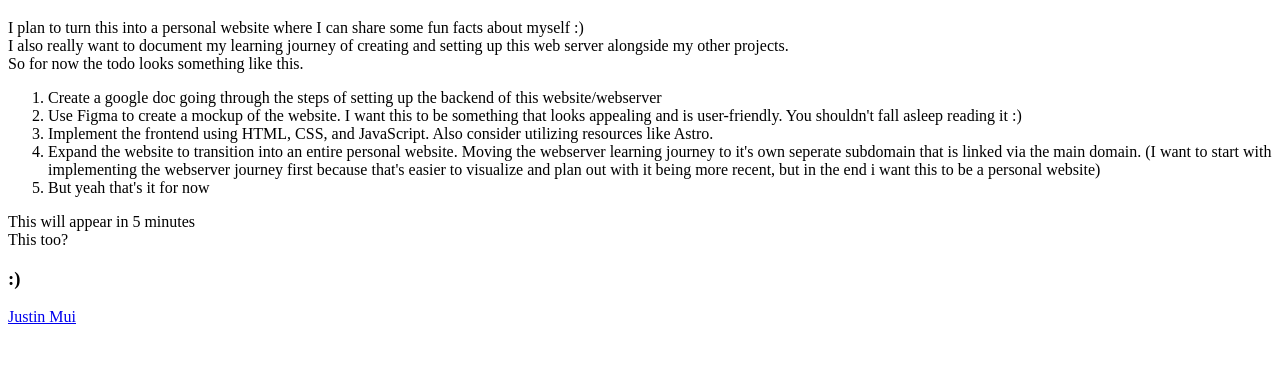
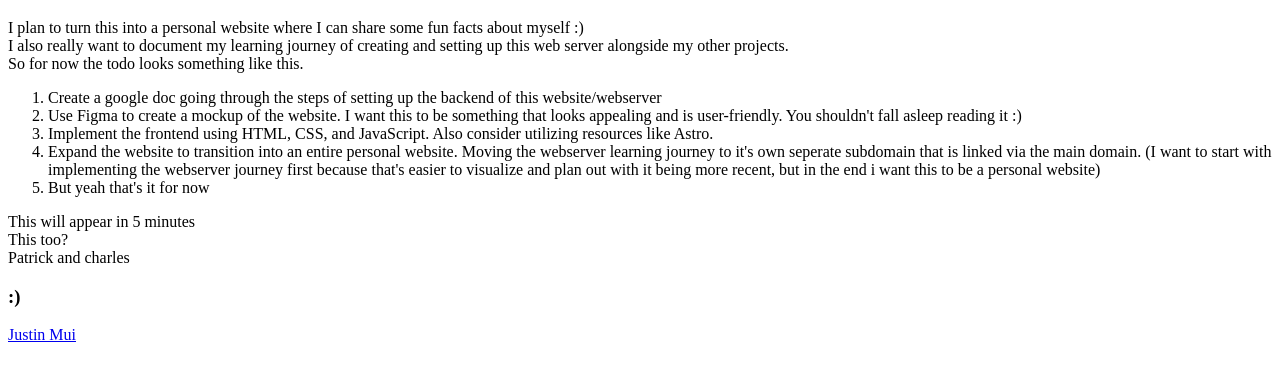
Before and after one commit to JustinM12345/my-personal-webserver-sitepages, a plain HTML site: page kobo-interns.xyz/public_html/index.html in a window 1280 px wide. Shown: the part 61-442 px from the top of the page. Drawn offline with Linux system fonts and the light colour scheme.

Commit message:
feat: blueprint

```diff
--- a/kobo-interns.xyz/public_html/index.html
+++ b/kobo-interns.xyz/public_html/index.html
@@ -20,7 +20,8 @@
             <li>But yeah that's it for now</li>
         </ol>
         This will appear in 5 minutes<br>
-        This too?
+        This too? <br>
+        Patrick and charles
         <h3>:)</h3>
 
         <div class="badge-base LI-profile-badge" data-locale="en_US" data-size="medium" data-theme="light" data-type="VERTICAL" data-vanity="j2mui" data-version="v1"><a class="badge-base__link LI-simple-link" href="https://ca.linkedin.com/in/j2mui?trk=profile-badge">Justin Mui</a>
```
